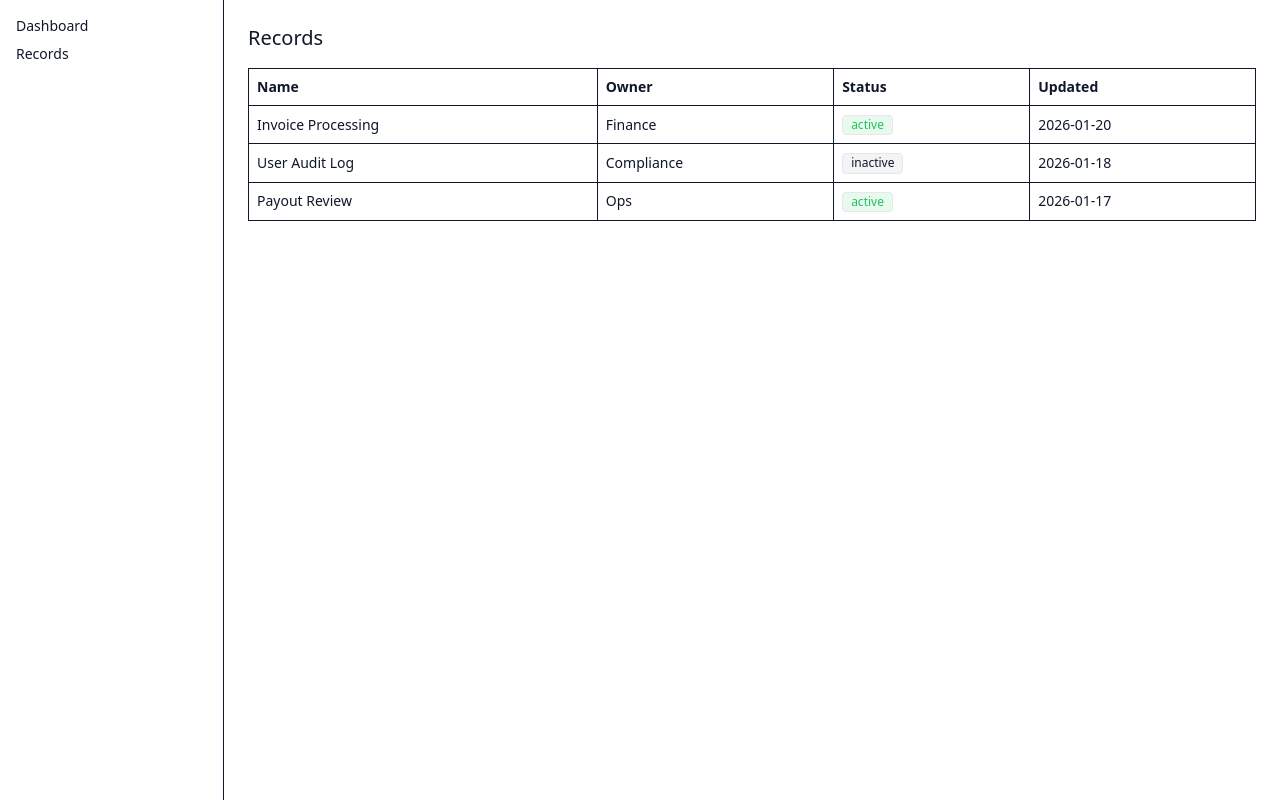
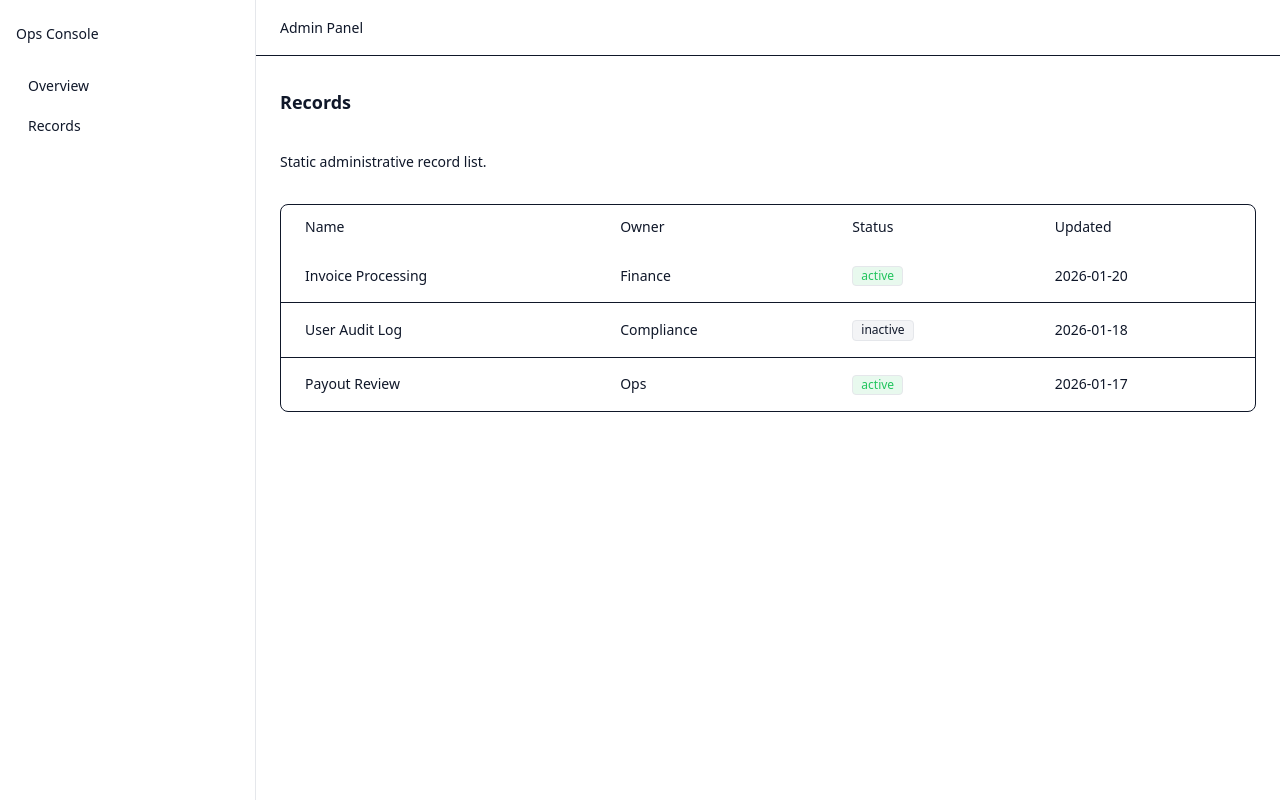
Before and after one commit to joelofeni/ops-console, a Next.js app: page /ops/records in a window 1280 px wide. Built offline with nearby package versions, Linux system fonts and the light colour scheme.

Commit message:
feat: add responsive layout with mobile drawer and proper token consumption

```diff
--- a/app/(ops)/ops/layout.tsx
+++ b/app/(ops)/ops/layout.tsx
@@ -1,24 +1,80 @@
+"use client";
+
+import { useState } from "react";
 import Link from "next/link";
+import { usePathname } from "next/navigation";
 
-export default function OpsLayout({
-  children,
-}: {
-  children: React.ReactNode;
-}) {
+export default function OpsLayout({ children }: { children: React.ReactNode }) {
+  const pathname = usePathname();
+  const [open, setOpen] = useState(false);
+
+  const linkBase = "block px-3 py-2 rounded-md text-sm transition-colors";
+  const linkActive = "bg-[var(--color-bg-muted)] font-medium";
+  const linkInactive =
+    "text-[var(--color-text-muted)] hover:bg-[var(--color-bg-muted)]";
+
   return (
-    <div className="flex min-h-screen">
-      <aside className="w-56 border-r border-border p-4">
-        <nav className="space-y-2 text-sm">
-          <Link href="/ops" className="block">
-            Dashboard
-          </Link>
-          <Link href="/ops/records" className="block">
-            Records
-          </Link>
-        </nav>
-      </aside>
+    <div className="min-h-screen bg-[var(--color-bg)] text-[var(--color-text)]">
+      <div className="min-h-screen md:flex">
+        {/* Overlay */}
+        {open && (
+          <div
+            className="fixed inset-0 z-40 bg-black/20 md:hidden"
+            onClick={() => setOpen(false)}
+          />
+        )}
 
-      <main className="flex-1 p-6">{children}</main>
+        {/* Sidebar */}
+        <aside
+          className={`
+    fixed inset-y-0 left-0 z-50 w-64
+    bg-[hsl(var(--color-bg))]
+    border-r border-[hsl(var(--color-border))]
+    px-4 py-6
+    transform transition-transform duration-200
+    shadow-lg md:shadow-none
+    md:static md:translate-x-0
+    ${open ? "translate-x-0" : "-translate-x-full"}
+  `}
+        >
+          <div className="mb-6 text-sm font-medium">Ops Console</div>
+
+          <nav className="space-y-1">
+            <Link
+              href="/ops"
+              onClick={() => setOpen(false)}
+              className={`${linkBase} ${
+                pathname === "/ops" ? linkActive : linkInactive
+              }`}
+            >
+              Overview
+            </Link>
+
+            <Link
+              href="/ops/records"
+              onClick={() => setOpen(false)}
+              className={`${linkBase} ${
+                pathname.startsWith("/ops/records") ? linkActive : linkInactive
+              }`}
+            >
+              Records
+            </Link>
+          </nav>
+        </aside>
+
+        {/* Main */}
+        <div className="flex flex-col flex-1">
+          <header className="h-14 border-b border-[var(--color-border)] px-6 flex items-center justify-between text-sm font-medium">
+            <div>Admin Panel</div>
+
+            <button className="text-sm md:hidden" onClick={() => setOpen(true)}>
+              Menu
+            </button>
+          </header>
+
+          <main className="flex-1 px-6 py-8">{children}</main>
+        </div>
+      </div>
     </div>
   );
 }
--- a/app/(ops)/ops/page.tsx
+++ b/app/(ops)/ops/page.tsx
@@ -2,25 +2,44 @@ import { overview, activity } from "./dashboard-data";
 
 export default function OpsDashboard() {
   return (
-    <div className="space-y-6">
-      <h1 className="text-xl font-medium">Dashboard</h1>
+    <div className="space-y-8">
+      {/* Page Title */}
+      <div>
+        <h1 className="text-lg font-semibold h-14">Operations Overview</h1>
+        <p className="text-sm text-[var(--color-text-muted)] mt-1">
+          Internal administrative summary.
+        </p>
+      </div>
 
-      <div className="grid grid-cols-3 gap-4">
+      {/* Overview Cards */}
+      <div className="grid grid-cols-1 gap-4 md:grid-cols-3">
         {overview.map((item) => (
-          <div key={item.label} className="border border-border p-4">
-            <div className="text-sm text-muted">{item.label}</div>
-            <div className="text-2xl font-semibold">{item.value}</div>
+          <div
+            key={item.label}
+            className="border border-[var(--color-border)] rounded-md p-4"
+          >
+            <div className="text-sm text-[var(--color-text-muted)]">
+              {item.label}
+            </div>
+            <div className="mt-1 text-2xl font-semibold">{item.value}</div>
           </div>
         ))}
       </div>
 
-      <div className="border border-border p-4">
-        <h2 className="mb-2 text-sm font-medium">Recent Activity</h2>
-        <ul className="space-y-1 text-sm">
+      {/* Activity Section */}
+      <div className="border border-[var(--color-border)] rounded-md p-4">
+        <h2 className="mb-3 text-sm font-medium">Recent Activity</h2>
+
+        <ul className="space-y-2 text-sm">
           {activity.map((a) => (
-            <li key={a.id} className="flex justify-between">
+            <li
+              key={a.id}
+              className="flex flex-col sm:flex-row sm:justify-between"
+            >
               <span>{a.text}</span>
-              <span className="text-muted">{a.date}</span>
+              <span className="text-[var(--color-text-muted)] sm:text-right">
+                {a.date}
+              </span>
             </li>
           ))}
         </ul>
--- a/app/(ops)/ops/records/[id]/page.tsx
+++ b/app/(ops)/ops/records/[id]/page.tsx
@@ -1,33 +1,64 @@
-export default async function RecordDetailPage({
-  params,
-}: {
+import { notFound } from "next/navigation";
+import { records } from "../mock-data";
+
+type PageProps = {
   params: Promise<{ id: string }>;
-}) {
+};
+
+export default async function RecordDetailPage({ params }: PageProps) {
   const { id } = await params;
+  const record = records.find((r) => r.id === id);
+
+  if (!record) {
+    notFound();
+  }
 
   return (
-    <div className="space-y-6">
-      <h1 className="text-xl font-medium">Record Detail</h1>
+    <div className="max-w-3xl space-y-8">
+      {/* Header */}
+      <div className="space-y-2">
+        <h1 className="text-lg font-semibold h-14">{record.name}</h1>
+        <p className="text-sm text-[var(--color-text-muted)]">
+          Administrative record detail view.
+        </p>
+      </div>
 
-      <div className="grid grid-cols-2 gap-4">
-        <div className="border border-border p-4">
-          <div className="text-sm text-muted">Record ID</div>
-          <div className="font-mono text-sm">{id}</div>
-        </div>
+      {/* Detail Card */}
+      <div className="border border-[var(--color-border)] rounded-md">
+        <div className="divide-y divide-[var(--color-border)] text-sm">
+          <div className="grid grid-cols-1 gap-2 px-6 py-4 md:grid-cols-3 md:gap-6">
+            <div className="text-[var(--color-text-muted)]">Record ID</div>
+            <div className="font-medium break-all md:col-span-2">
+              {record.id}
+            </div>
+          </div>
 
-        <div className="border border-border p-4">
-          <div className="text-sm text-muted">Status</div>
-          <div className="text-sm">Active</div>
-        </div>
+          <div className="grid grid-cols-1 gap-2 px-6 py-4 md:grid-cols-3 md:gap-6">
+            <div className="text-[var(--color-text-muted)]">Owner</div>
+            <div className="md:col-span-2">{record.owner}</div>
+          </div>
 
-        <div className="border border-border p-4">
-          <div className="text-sm text-muted">Owner</div>
-          <div className="text-sm">Finance Team</div>
-        </div>
+          <div className="grid grid-cols-1 gap-2 px-6 py-4 md:grid-cols-3 md:gap-6">
+            <div className="text-[var(--color-text-muted)]">Status</div>
+            <div className="md:col-span-2">
+              <span
+                className={`badge ${
+                  record.status === "active"
+                    ? "badge--active"
+                    : "badge--inactive"
+                }`}
+              >
+                {record.status}
+              </span>
+            </div>
+          </div>
 
-        <div className="border border-border p-4">
-          <div className="text-sm text-muted">Last Updated</div>
-          <div className="text-sm">2026-01-20</div>
+          <div className="grid grid-cols-1 gap-2 px-6 py-4 md:grid-cols-3 md:gap-6">
+            <div className="text-[var(--color-text-muted)]">Last Updated</div>
+            <div className="md:col-span-2 text-[var(--color-text-muted)]">
+              {record.updatedAt}
+            </div>
+          </div>
         </div>
       </div>
     </div>
--- a/app/(ops)/ops/records/page.tsx
+++ b/app/(ops)/ops/records/page.tsx
@@ -3,48 +3,69 @@ import { records } from "./mock-data";
 
 export default function RecordsPage() {
   return (
-    <div className="space-y-4">
-      <h1 className="text-xl font-medium">Records</h1>
+    <div className="space-y-8">
+      <div className="space-y-2">
+        <h1 className="text-lg font-semibold h-14">Records</h1>
+        <p className="text-sm text-[var(--color-text-muted)] mt-1">
+          Static administrative record list.
+        </p>
+      </div>
 
-      <table className="w-full border border-border text-sm">
-        <thead className="bg-muted">
+      <div className="border border-[var(--color-border)] rounded-md overflow-hidden">
+        <div className="overflow-x-auto">
+          <table className="min-w-full text-sm">
+            <thead className="bg-[var(--color-bg-muted)] text-left">
               <tr>
-            <th className="border border-border p-2 text-left">Name</th>
-            <th className="border border-border p-2 text-left">Owner</th>
-            <th className="border border-border p-2 text-left">Status</th>
-            <th className="border border-border p-2 text-left">Updated</th>
+                <th className="px-6 py-3 font-medium whitespace-nowrap">
+                  Name
+                </th>
+                <th className="px-6 py-3 font-medium whitespace-nowrap">
+                  Owner
+                </th>
+                <th className="px-6 py-3 font-medium whitespace-nowrap">
+                  Status
+                </th>
+                <th className="px-6 py-3 font-medium whitespace-nowrap">
+                  Updated
+                </th>
               </tr>
             </thead>
 
-        <tbody>
+            <tbody className="divide-y divide-[var(--color-border)]">
               {records.map((r) => (
-            <tr
-              key={r.id}
-              className="hover:bg-muted/50 focus-within:bg-muted/50"
+                <tr key={r.id} className="hover:bg-[var(--color-bg-muted)]">
+                  <td className="px-6 py-4 whitespace-nowrap">
+                    <Link
+                      href={`/ops/records/${r.id}`}
+                      className="font-medium underline-offset-2 hover:underline"
                     >
-              <td className="border border-border p-2">
-                <Link href={`/ops/records/${r.id}`} className="underline">
                       {r.name}
                     </Link>
                   </td>
 
-              <td className="border border-border p-2">{r.owner}</td>
+                  <td className="px-6 py-4 whitespace-nowrap">{r.owner}</td>
 
-              <td className="border border-border p-2">
+                  <td className="px-6 py-4 whitespace-nowrap">
                     <span
                       className={`badge ${
-                    r.status === "active" ? "badge--active" : "badge--inactive"
+                        r.status === "active"
+                          ? "badge--active"
+                          : "badge--inactive"
                       }`}
                     >
                       {r.status}
                     </span>
                   </td>
 
-              <td className="border border-border p-2">{r.updatedAt}</td>
+                  <td className="px-6 py-4 text-[var(--color-text-muted)] whitespace-nowrap">
+                    {r.updatedAt}
+                  </td>
                 </tr>
               ))}
             </tbody>
           </table>
         </div>
+      </div>
+    </div>
   );
 }
```
Lines whose indentation alone changed are shown as unchanged.
